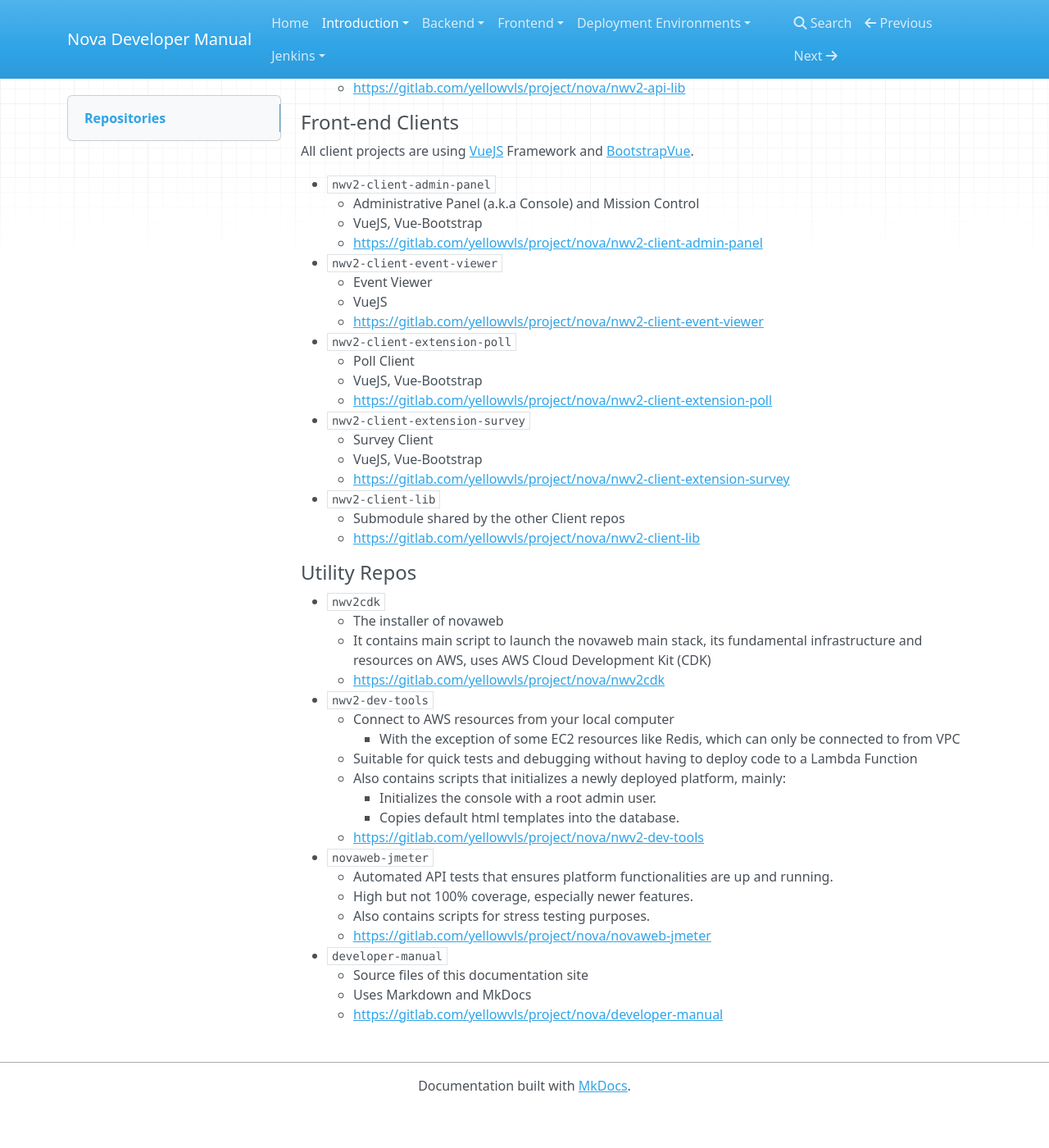
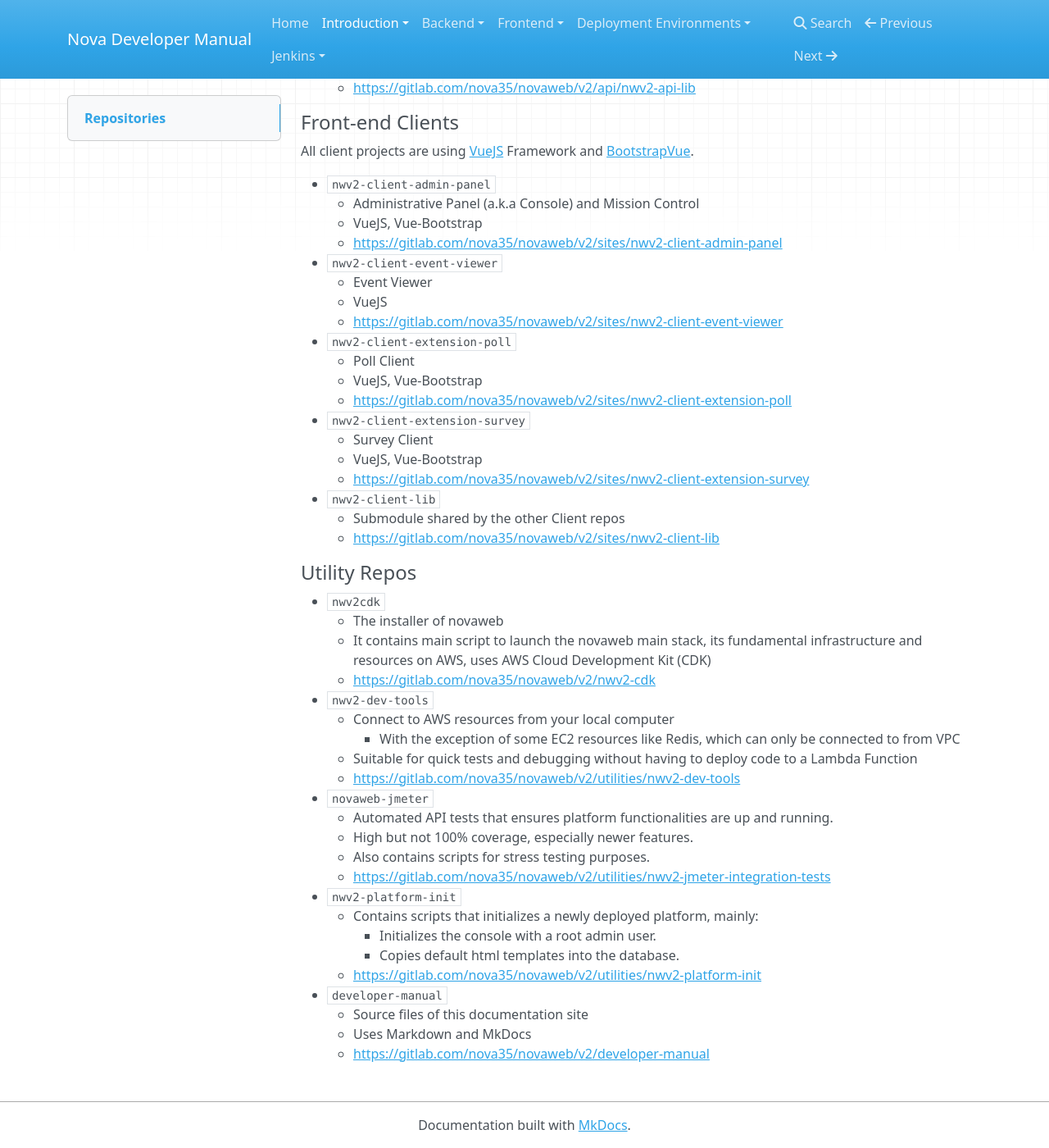
Before and after one commit to novadyna/developer-manual, an MkDocs documentation site: the page built from docs/intro/repos.md, in a window 1280 px wide and 1400 px high, scrolled down 1009 px. Shown: the whole window at 82% size. Built offline with MkDocs 1.6.1, drawn with Linux system fonts in a browser that asks for light colours; nearby versions of some CDN libraries; before the commit the page ends 2361 px from its top, so only the background shows below that; some of the changed text lies outside the part shown.

Commit message:
repo migration update

```diff
--- a/docs/intro/repos.md
+++ b/docs/intro/repos.md
@@ -10,37 +10,37 @@ API Gateway stacks managed with [Serverless Framework](https://www.serverless.co
     - Admin authentications
     - Contains authorizer shared by other admin stacks
     - **MUST BE DEPLOYED FIRST!**
-    - <https://gitlab.com/yellowvls/project/nova/nwv2-api-admin-iam>
+    - <https://gitlab.com/nova35/novaweb/v2/api/nwv2-api-admin>
 - `nwv2-api-admin`
     - Core admin APIs
     - Creating and modifying `channels`, `events`, `sessions`, and other platform resources.
-    - <https://gitlab.com/yellowvls/project/nova/nwv2-api-admin>
+    - <https://gitlab.com/nova35/novaweb/v2/api/nwv2-api-admin>
 - `nwv2-api-analytics`
     - What the name suggests
     - This project contains references to AWS resources not deployed by the CDK
         - See [Deployment](../backend/deployment/deployment.md) section for details.
-    - <https://gitlab.com/yellowvls/project/nova/nwv2-api-analytics>
+    - <https://gitlab.com/nova35/novaweb/v2/api/nwv2-api-analytics>
 - `nwv2-api-message-queue`
     - Asynchronous batch processing that involves lambda fan-outs with SQS
-    - <https://gitlab.com/yellowvls/project/nova/nwv2-api-msg-queue>
+    - <https://gitlab.com/nova35/novaweb/v2/api/nwv2-api-msg-queue>
 - `nwv2-api-event-interaction`
     - APIs pertaining to interactive elements of an event:
         - Polls, Q&As, Surveys, anything that involves end users submitting things.
-    - <https://gitlab.com/yellowvls/project/nova/nwv2-api-event-interaction>
+    - <https://gitlab.com/nova35/novaweb/v2/api/nwv2-api-event-interaction>
 - `nwv2-api-viewer-auth`
     - Viewer authentications
     - Contains authorizer shared by other viewer stacks
     - **MUST BE DEPLOYED FIRST!**
         - Either before or after `nwv2-api-admin-iam`
-    - <https://gitlab.com/yellowvls/project/nova/nwv2-api-viewer-auth>
+    - <https://gitlab.com/nova35/novaweb/v2/api/nwv2-api-viewer-auth>
 - `nwv2-api-viewer-events`
     - The server side rendering part of Novaweb platform
     - Extremely convoluted, very hard to read even with intimate knowledge of business logic.
     - Consult Louis.
-    - <https://gitlab.com/yellowvls/project/nova/nwv2-api-viewer-event>
+    - <https://gitlab.com/nova35/novaweb/v2/api/nwv2-api-viewer-event>
 - `nwv2-api-lib`
     - Submodule shared by the other API repos
-    - <https://gitlab.com/yellowvls/project/nova/nwv2-api-lib>
+    - <https://gitlab.com/nova35/novaweb/v2/api/nwv2-api-lib>
 
 ####Front-end Clients
 All client projects are using [VueJS](https://vuejs.org/){target=_blank} Framework and [BootstrapVue](https://bootstrap-vue.org/){target=_blank}.
@@ -48,22 +48,22 @@ All client projects are using [VueJS](https://vuejs.org/){target=_blank} Framewo
 - `nwv2-client-admin-panel`
     - Administrative Panel (a.k.a Console) and Mission Control
     - VueJS, Vue-Bootstrap
-    - <https://gitlab.com/yellowvls/project/nova/nwv2-client-admin-panel>
+    - <https://gitlab.com/nova35/novaweb/v2/sites/nwv2-client-admin-panel>
 - `nwv2-client-event-viewer`
     - Event Viewer
     - VueJS
-    - <https://gitlab.com/yellowvls/project/nova/nwv2-client-event-viewer>
+    - <https://gitlab.com/nova35/novaweb/v2/sites/nwv2-client-event-viewer>
 - `nwv2-client-extension-poll`
     - Poll Client
     - VueJS, Vue-Bootstrap
-    - <https://gitlab.com/yellowvls/project/nova/nwv2-client-extension-poll>
+    - <https://gitlab.com/nova35/novaweb/v2/sites/nwv2-client-extension-poll>
 - `nwv2-client-extension-survey`
     - Survey Client
     - VueJS, Vue-Bootstrap
-    - <https://gitlab.com/yellowvls/project/nova/nwv2-client-extension-survey>
+    - <https://gitlab.com/nova35/novaweb/v2/sites/nwv2-client-extension-survey>
 - `nwv2-client-lib`
     - Submodule shared by the other Client repos
-    - <https://gitlab.com/yellowvls/project/nova/nwv2-client-lib>
+    - <https://gitlab.com/nova35/novaweb/v2/sites/nwv2-client-lib>
 
 
 ####Utility Repos
@@ -71,21 +71,23 @@ All client projects are using [VueJS](https://vuejs.org/){target=_blank} Framewo
 - `nwv2cdk`
     - The installer of novaweb
     - It contains main script to launch the novaweb main stack, its fundamental infrastructure and resources on AWS, uses AWS Cloud Development Kit (CDK)
-    - <https://gitlab.com/yellowvls/project/nova/nwv2cdk>
+    - <https://gitlab.com/nova35/novaweb/v2/nwv2-cdk>
 - `nwv2-dev-tools`
     - Connect to AWS resources from your local computer
         - With the exception of some EC2 resources like Redis, which can only be connected to from VPC
     - Suitable for quick tests and debugging without having to deploy code to a Lambda Function
-    - Also contains scripts that initializes a newly deployed platform, mainly:
-        - Initializes the console with a root admin user.
-        - Copies default html templates into the database.
-    - <https://gitlab.com/yellowvls/project/nova/nwv2-dev-tools>
+    - <https://gitlab.com/nova35/novaweb/v2/utilities/nwv2-dev-tools>
 - `novaweb-jmeter`
     - Automated API tests that ensures platform functionalities are up and running.
     - High but not 100% coverage, especially newer features.
     - Also contains scripts for stress testing purposes.
-    - <https://gitlab.com/yellowvls/project/nova/novaweb-jmeter>
+    - <https://gitlab.com/nova35/novaweb/v2/utilities/nwv2-jmeter-integration-tests>
+- `nwv2-platform-init`
+    - Contains scripts that initializes a newly deployed platform, mainly:
+        - Initializes the console with a root admin user.
+        - Copies default html templates into the database.
+    - <https://gitlab.com/nova35/novaweb/v2/utilities/nwv2-platform-init>
 - `developer-manual`
     - Source files of this documentation site
     - Uses Markdown and MkDocs
-    - <https://gitlab.com/yellowvls/project/nova/developer-manual>
+    - <https://gitlab.com/nova35/novaweb/v2/developer-manual>
```
